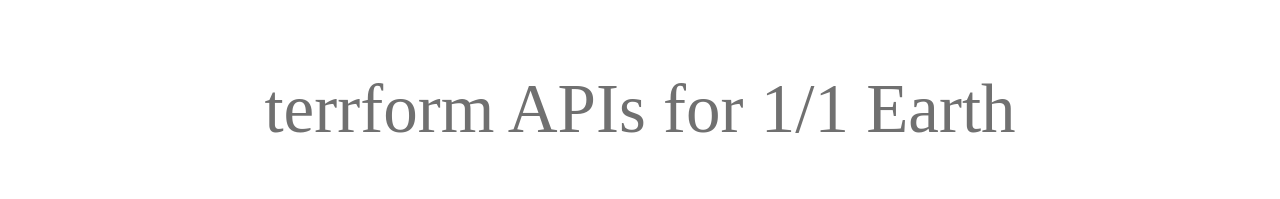
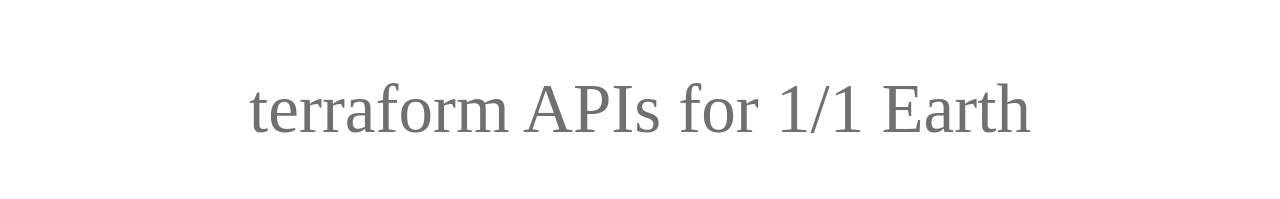
Before and after one commit to moskalyk/arbr, a React (Create React App) app in the folder code/: page / in a window 1280 px wide. Shown: the part 204-403 px from the top of the page. Built offline with nearby package versions, Linux system fonts and the light colour scheme; no server answers; what @web3-react/injected-connector would draw is missing.

Commit message:
terraform

```diff
--- a/code/src/App.js
+++ b/code/src/App.js
@@ -35,7 +35,7 @@
     <>
        <div className="header" style={{textAlign: 'center', fontSize: '69px', fontFamily: 'Univers'}}>
            <img src={arbr} />
-           <p style={{color: '#707070'}}>terrform APIs for 1/1 Earth</p>
+           <p style={{color: '#707070'}}>terraform APIs for 1/1 Earth</p>
             <h1 className="title">🚪</h1>
        </div>
       <Globe
```
